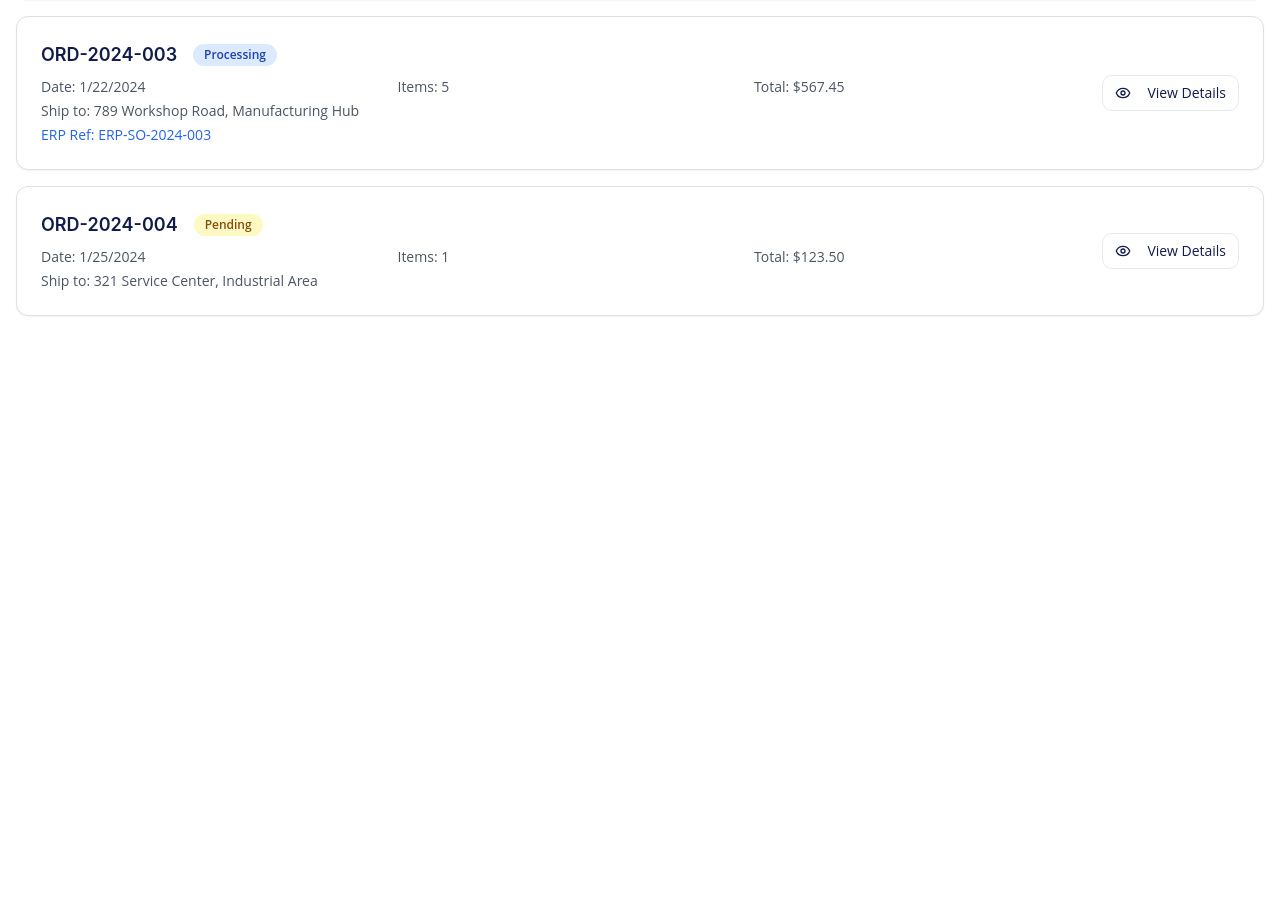
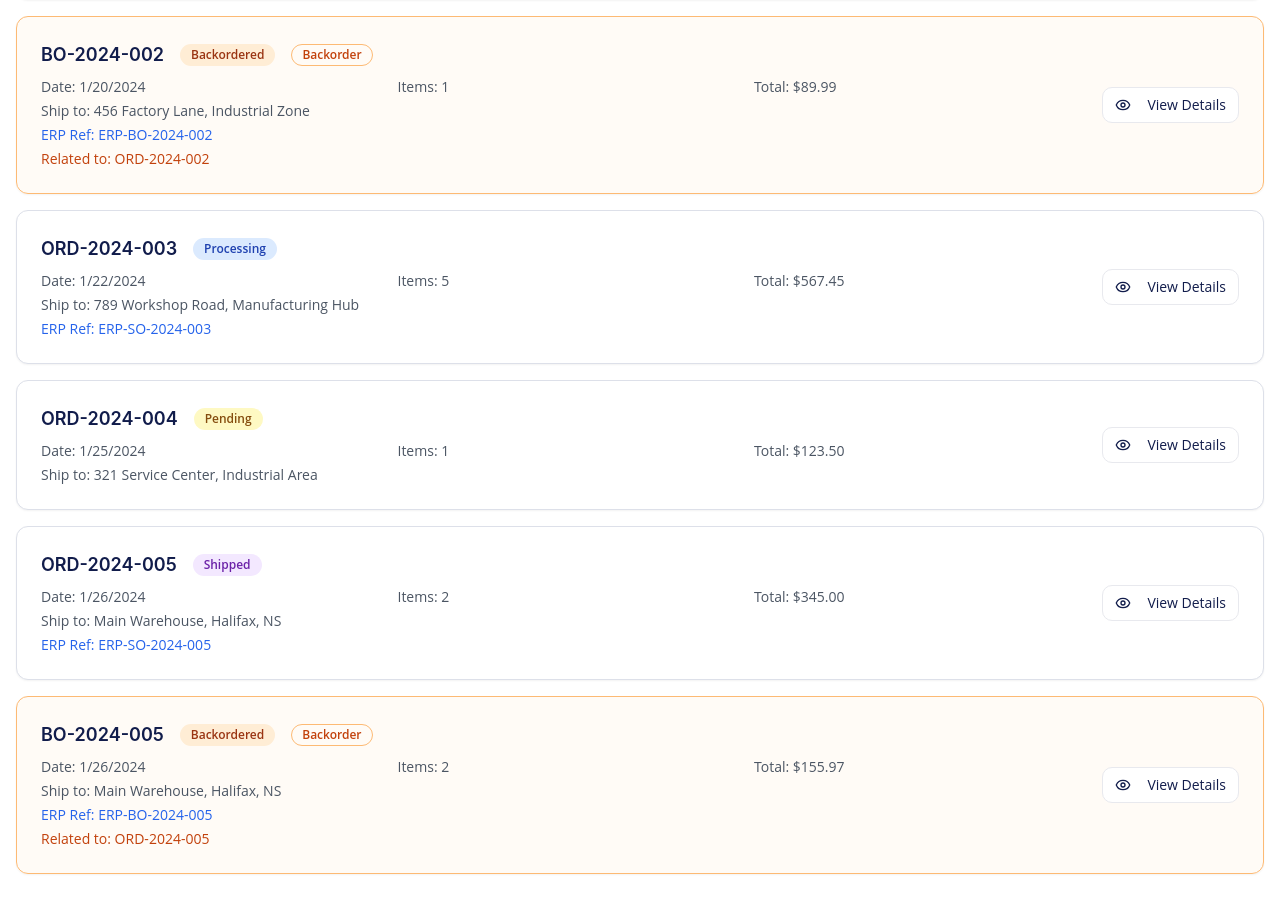
Before and after one commit to zqww20/lube-order-portal, a React (Vite) app: page /orders in a window 1280 px wide. Shown: the part 592-1498 px from the top of the page. Before the commit the page ends 940 px from the top, so only its background shows below. Built offline with nearby package versions, Linux system fonts and the light colour scheme.

Commit message:
Implement backorder process UI
Add UI elements to cart and order history for backorder communication.

```diff
--- a/src/pages/Cart.tsx
+++ b/src/pages/Cart.tsx
@@ -17,6 +17,7 @@ interface CartItem {
   quantity: number;
   image: string;
   minOrder: number;
+  availableStock: number;
 }
 
 const mockCartItems: CartItem[] = [
@@ -27,16 +28,18 @@ const mockCartItems: CartItem[] = [
     unit: 'per liter',
     quantity: 4,
     image: '/placeholder.svg',
-    minOrder: 4
+    minOrder: 4,
+    availableStock: 6
   },
   {
     id: '2',
     name: 'Industrial Hydraulic Fluid',
     price: 89.99,
     unit: 'per 5L container',
-    quantity: 2,
+    quantity: 5,
     image: '/placeholder.svg',
-    minOrder: 1
+    minOrder: 1,
+    availableStock: 3
   }
 ];
 
@@ -148,7 +151,7 @@ const Cart = () => {
           {cartItems.map((item) => (
             <Card key={item.id}>
               <CardContent className="p-6">
-                <div className="flex items-center space-x-4">
+                 <div className="flex items-center space-x-4">
                   <div className="w-20 h-20 bg-gray-100 rounded-lg flex items-center justify-center">
                     <img
                       src={item.image}
@@ -206,6 +209,22 @@ const Cart = () => {
                     </Button>
                   </div>
                 </div>
+
+                {/* Partial Fulfillment Notice */}
+                {item.quantity > item.availableStock && (
+                  <div className="mt-4 p-3 bg-orange-50 border border-orange-200 rounded-lg">
+                    <div className="flex items-start space-x-2">
+                      <div className="w-2 h-2 bg-orange-500 rounded-full mt-2 flex-shrink-0"></div>
+                      <div>
+                        <p className="font-medium text-orange-800 text-sm">Limited Availability</p>
+                        <p className="text-orange-700 text-sm">
+                          <span className="font-medium">{item.availableStock} units</span> will ship now.
+                          The remaining <span className="font-medium">{item.quantity - item.availableStock} units</span> will be placed on backorder.
+                        </p>
+                      </div>
+                    </div>
+                  </div>
+                )}
               </CardContent>
             </Card>
           ))}
--- a/src/pages/Orders.tsx
+++ b/src/pages/Orders.tsx
@@ -12,11 +12,13 @@ interface Order {
   id: string;
   orderNumber: string;
   date: string;
-  status: 'pending' | 'processing' | 'shipped' | 'delivered' | 'cancelled';
+  status: 'pending' | 'processing' | 'shipped' | 'delivered' | 'cancelled' | 'backordered';
   total: number;
   items: number;
   shippingAddress: string;
   erpReference?: string;
+  type: 'sales' | 'backorder';
+  relatedOrderId?: string;
 }
 
 const mockOrders: Order[] = [
@@ -28,7 +30,8 @@ const mockOrders: Order[] = [
     total: 275.96,
     items: 3,
     shippingAddress: '123 Industrial Park, Manufacturing District',
-    erpReference: 'ERP-SO-2024-001'
+    erpReference: 'ERP-SO-2024-001',
+    type: 'sales'
   },
   {
     id: '2',
@@ -38,7 +41,21 @@ const mockOrders: Order[] = [
     total: 189.98,
     items: 2,
     shippingAddress: '456 Factory Lane, Industrial Zone',
-    erpReference: 'ERP-SO-2024-002'
+    erpReference: 'ERP-SO-2024-002',
+    type: 'sales'
+  },
+  // Backorder example - related to ORD-2024-002
+  {
+    id: '2b',
+    orderNumber: 'BO-2024-002',
+    date: '2024-01-20',
+    status: 'backordered',
+    total: 89.99,
+    items: 1,
+    shippingAddress: '456 Factory Lane, Industrial Zone',
+    erpReference: 'ERP-BO-2024-002',
+    type: 'backorder',
+    relatedOrderId: '2'
   },
   {
     id: '3',
@@ -48,7 +65,8 @@ const mockOrders: Order[] = [
     total: 567.45,
     items: 5,
     shippingAddress: '789 Workshop Road, Manufacturing Hub',
-    erpReference: 'ERP-SO-2024-003'
+    erpReference: 'ERP-SO-2024-003',
+    type: 'sales'
   },
   {
     id: '4',
@@ -57,7 +75,32 @@ const mockOrders: Order[] = [
     status: 'pending',
     total: 123.50,
     items: 1,
-    shippingAddress: '321 Service Center, Industrial Area'
+    shippingAddress: '321 Service Center, Industrial Area',
+    type: 'sales'
+  },
+  // Another backorder example
+  {
+    id: '5',
+    orderNumber: 'ORD-2024-005',
+    date: '2024-01-26',
+    status: 'shipped',
+    total: 345.00,
+    items: 2,
+    shippingAddress: 'Main Warehouse, Halifax, NS',
+    erpReference: 'ERP-SO-2024-005',
+    type: 'sales'
+  },
+  {
+    id: '5b',
+    orderNumber: 'BO-2024-005',
+    date: '2024-01-26',
+    status: 'backordered',
+    total: 155.97,
+    items: 2,
+    shippingAddress: 'Main Warehouse, Halifax, NS',
+    erpReference: 'ERP-BO-2024-005',
+    type: 'backorder',
+    relatedOrderId: '5'
   }
 ];
 
@@ -66,7 +109,8 @@ const statusColorMap = {
   processing: 'bg-blue-100 text-blue-800',
   shipped: 'bg-purple-100 text-purple-800',
   delivered: 'bg-green-100 text-green-800',
-  cancelled: 'bg-red-100 text-red-800'
+  cancelled: 'bg-red-100 text-red-800',
+  backordered: 'bg-orange-100 text-orange-800'
 };
 
 const Orders = () => {
@@ -147,6 +191,7 @@ const Orders = () => {
             <SelectItem value="shipped">Shipped</SelectItem>
             <SelectItem value="delivered">Delivered</SelectItem>
             <SelectItem value="cancelled">Cancelled</SelectItem>
+            <SelectItem value="backordered">Backordered</SelectItem>
           </SelectContent>
         </Select>
       </div>
@@ -154,7 +199,14 @@ const Orders = () => {
       {/* Orders List */}
       <div className="space-y-4">
         {filteredOrders.map((order) => (
-          <Card key={order.id} className="hover:shadow-lg transition-shadow">
+          <Card
+            key={order.id}
+            className={`hover:shadow-lg transition-shadow ${
+              order.type === 'backorder'
+                ? 'border-orange-300 bg-orange-50/50'
+                : 'hover:shadow-lg'
+            }`}
+          >
             <CardContent className="p-6">
               <div className="flex flex-col md:flex-row md:items-center justify-between space-y-4 md:space-y-0">
                 <div className="flex-1">
@@ -163,6 +215,11 @@ const Orders = () => {
                     <Badge className={statusColorMap[order.status]}>
                       {order.status.charAt(0).toUpperCase() + order.status.slice(1)}
                     </Badge>
+                    {order.type === 'backorder' && (
+                      <Badge variant="outline" className="text-orange-700 border-orange-300">
+                        Backorder
+                      </Badge>
+                    )}
                   </div>
 
                   <div className="grid grid-cols-1 md:grid-cols-3 gap-2 text-sm text-gray-600">
@@ -178,6 +235,12 @@ const Orders = () => {
                   {order.erpReference && (
                     <p className="text-sm text-blue-600 mt-1">
                       ERP Ref: {order.erpReference}
+                    </p>
+                  )}
+
+                  {order.type === 'backorder' && order.relatedOrderId && (
+                    <p className="text-sm text-orange-700 mt-1">
+                      Related to: ORD-2024-{order.relatedOrderId.padStart(3, '0')}
                     </p>
                   )}
                 </div>
```
